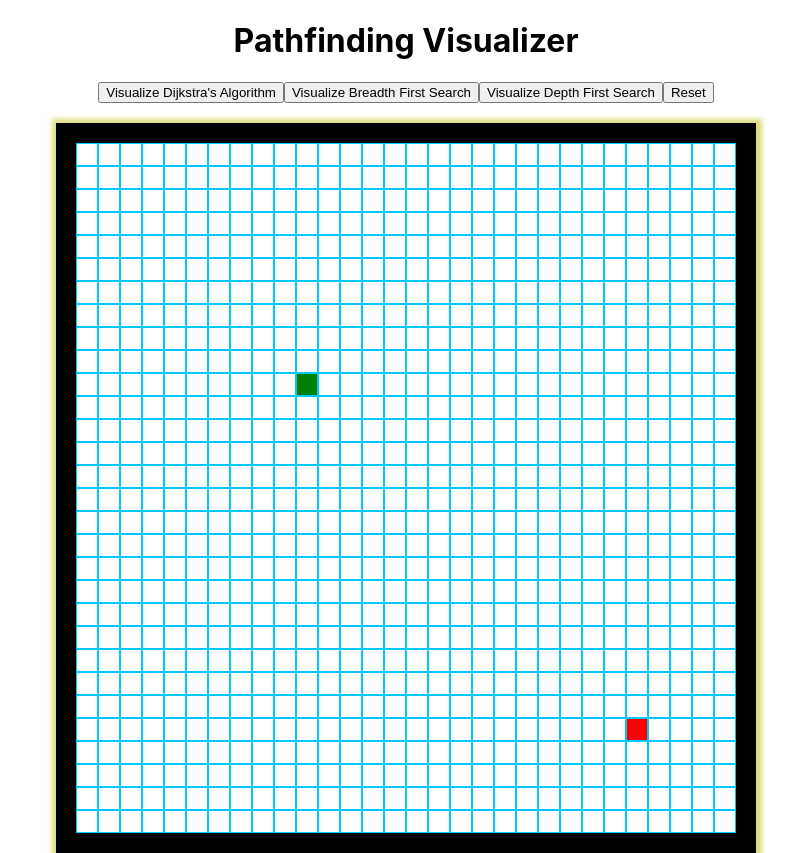
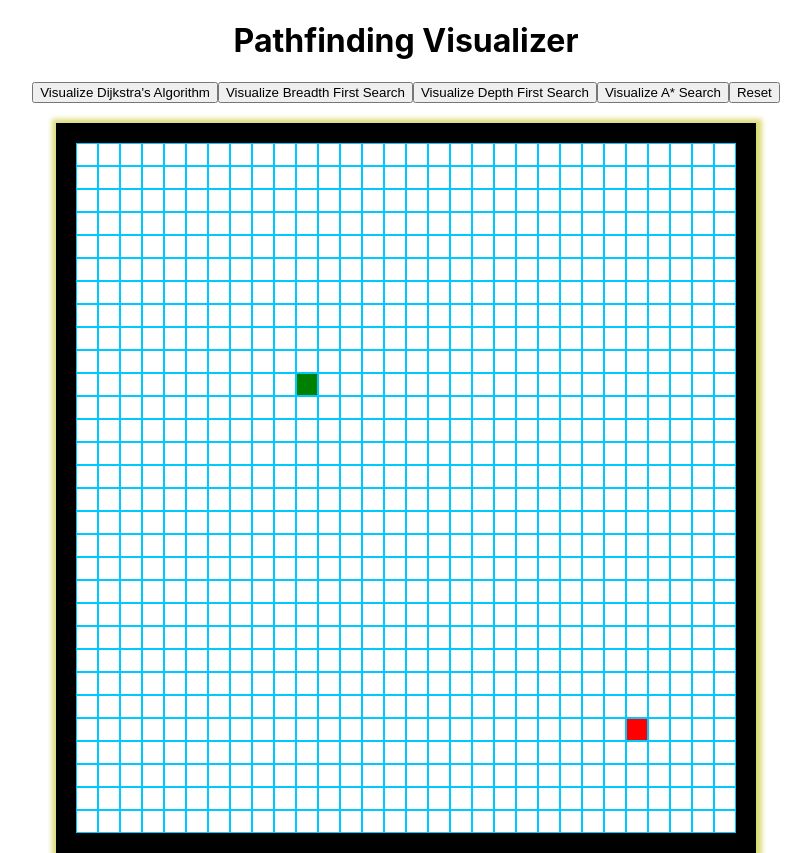
Before and after one commit to dball1126/path_finding_visualizer, a React (Create React App) app: page / in a window 1280 px wide. Shown: the whole page, without its empty margins (234-1045 px from the left). Built offline with nearby package versions, Linux system fonts and the light colour scheme.

Commit message:
astar algorithm initialized

```diff
--- a/src/PathfindingVisualizer/PathfindingVisualizer.jsx
+++ b/src/PathfindingVisualizer/PathfindingVisualizer.jsx
@@ -122,6 +122,7 @@ export default class PathfindingVisuablizer extends Component {
                 <button onClick={() => this.visualize("dijkstra")}>Visualize Dijkstra's Algorithm</button>
                 <button onClick={() => this.visualize("bfs")}>Visualize Breadth First Search</button>
                 <button onClick={() => this.visualize("dfs")}>Visualize Depth First Search</button>
+                <button onClick={() => this.visualize("astar")}>Visualize A* Search</button>
                 <button onClick={() => window.location.reload()}>Reset</button>
                 </div>
                 <div className="grid-box">
```
Also changed, not shown: src/PathfindingVisualizer/Algorithms/Astar.jsx (added).
